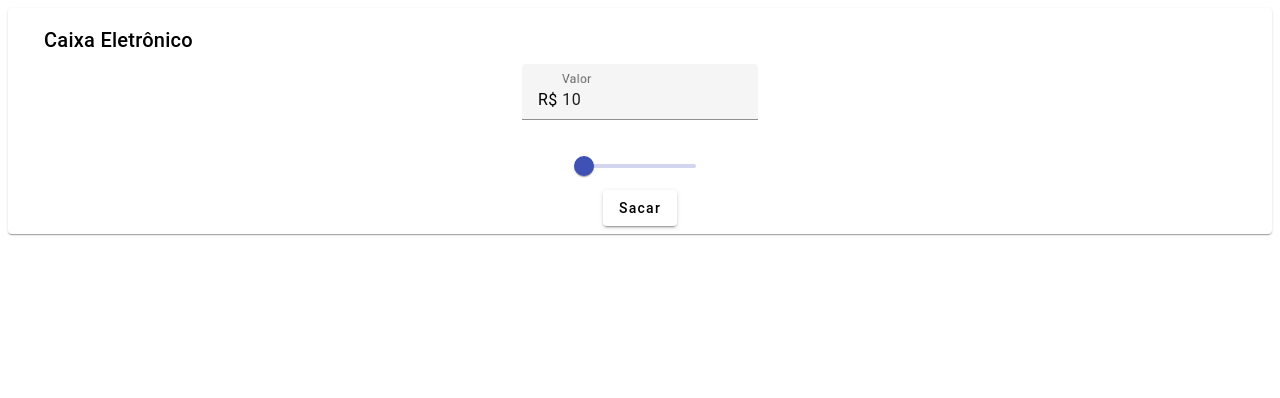
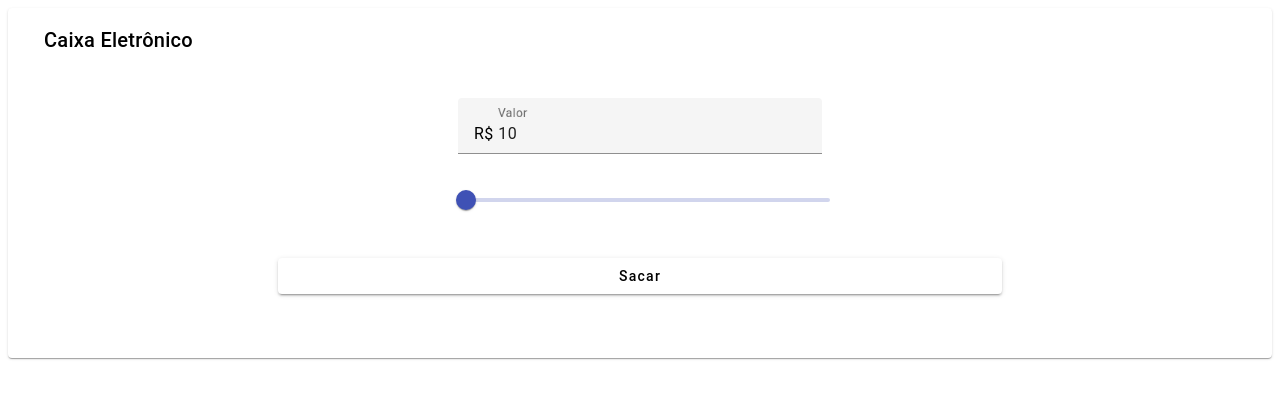
Before and after one commit to AlineyHiga/caixaEletronico, an Angular app in the folder app/: page / in a window 1280 px wide. Shown: the top 398 px of the page. Built offline with nearby package versions, Linux system fonts and the light colour scheme.

Commit message:
style: caixa-eletronico

```diff
--- a/app/src/app/pages/caixa-eletronico/caixa-eletronico.component.css
+++ b/app/src/app/pages/caixa-eletronico/caixa-eletronico.component.css
@@ -1,4 +1,4 @@
-div{
+.main {
   margin: 3px 0 24px 0 24px;
   display: flex;
   flex-direction: column;
@@ -7,19 +7,22 @@ div{
 h1{
   text-align: center;
 }
-mat-card{
+mat-card {
+  height: 350px;
   padding: 0px 20px;
 }
-mat-card-actions{
+mat-card-actions {
+  height: 80%;
   display: flex;
   flex-direction: column;
+  justify-content: space-evenly;
 }
-.example-form {
-  min-width: 150px;
-  max-width: 500px;
+mat-form-field {
   width: 100%;
 }
-
-.example-full-width {
+mat-slider {
   width: 100%;
 }
+button {
+  width: 60%;
+}
--- a/app/src/app/pages/caixa-eletronico/caixa-eletronico.component.html
+++ b/app/src/app/pages/caixa-eletronico/caixa-eletronico.component.html
@@ -1,9 +1,10 @@
-<div>
+<div class="main">
   <mat-card>
     <mat-card-header>
       <mat-card-title>Caixa Eletrônico</mat-card-title>
     </mat-card-header>
     <mat-card-actions >
+      <div>
         <mat-form-field [formGroup]="formCaixa" >
           <mat-label>Valor</mat-label>
           <input
@@ -23,6 +24,7 @@
         >
           <input matSliderThumb [(ngModel)]="valueSaque" #slider>
         </mat-slider>
+      </div>
       <button
         mat-raised-button
         [disabled]="formCaixa.controls['valueSaque'].hasError('min') ||
```
Lines whose indentation alone changed are shown as unchanged.
